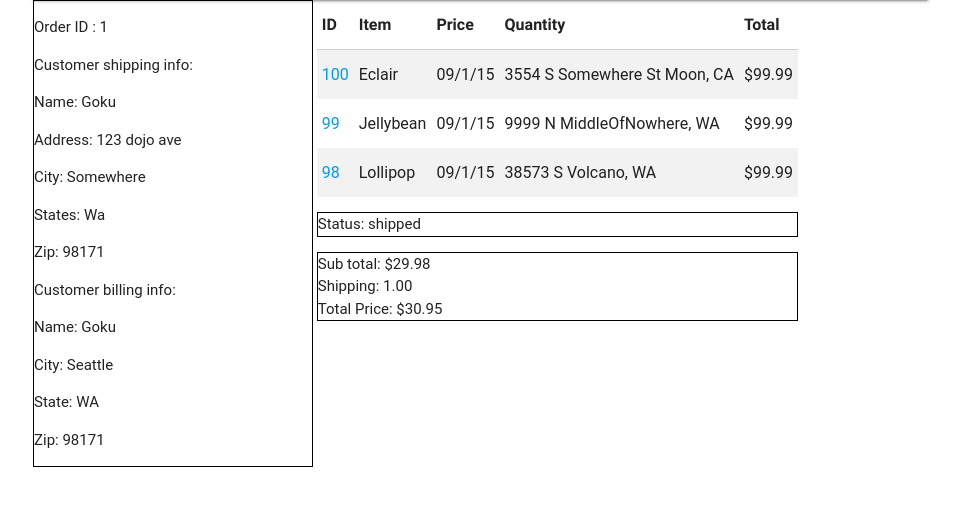
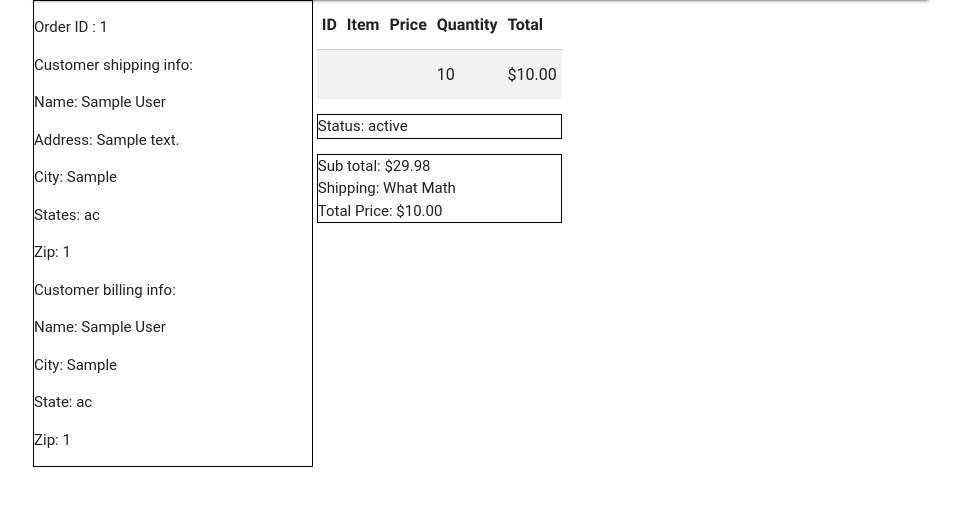
Before and after one commit to steven5210/eCommerce, a CodeIgniter app: page /orderPage/1 in a window 1280 px wide. Shown: the part 64-570 px from the top of the page, without its empty margins (159-1120 px from the left). Run offline with CodeIgniter, Linux system fonts and the light colour scheme; data comes from the database, SQL or seed files in the repository; tables that the repository leaves empty hold one stand-in row (values such as "Sample post"); some libraries are stand-ins or nearby versions; some web fonts are replaced.

Commit message:
Admin OrderID page done

```diff
--- a/application/config/routes.php
+++ b/application/config/routes.php
@@ -22,8 +22,6 @@ $route['products'] = 'items/productsPage';
 // Main admin login redirect
 $route['ordersMain'] = 'admin_rights/admin_loggedIn';
 
-$route['orderPage'] = 'admin_rights/orderPage';
-
  // ajax-search-pagination
 
 $route['upload_product'] = 'admins/add_product';
--- a/application/controllers/admin_rights.php
+++ b/application/controllers/admin_rights.php
@@ -52,10 +52,12 @@ class admin_rights extends CI_Controller {
             $this->admin->delete_product($id);
             redirect('/products');
         }
-        public function orderPage()
+        public function orderPage($id)
         {
-        // $orders = $this->admin->get_all_admin_orders();
-        $this->load->view('OrderPage');
+        $orders = $this->admin->get_all_order_by_id($id);
+        $order = $this->admin->get_by_order($id);
+        $this->load->view('OrderPage',
+                        array('order' => $order, 'orders' => $orders));
         }
         public function get_admin_products()
         {
--- a/application/views/OrderPage.php
+++ b/application/views/OrderPage.php
@@ -43,18 +43,18 @@
   </nav>
   <div class='orderID'>
   	<ul>
-  		<li><p>Order ID : 1</p><li>
+  		<li><p>Order ID : <?=$order['order_id']?></p><li>
   		<li><p>Customer shipping info:</p></li>
-  		<li><p>Name: Goku</p></li>
-  		<li><p>Address: 123 dojo ave</p></li>
-  		<li><p>City: Somewhere</p></li>
-  		<li><p>States: Wa</p></li>
-  		<li><p>Zip: 98171</p></li>
+  		<li><p>Name: <?=$order['ship_name']?></p></li>
+  		<li><p>Address: <?=$order['ship_address']?></p></li>
+  		<li><p>City: <?=$order['ship_city']?></p></li>
+  		<li><p>States: <?=$order['ship_state']?></p></li>
+  		<li><p>Zip: <?=$order['ship_zipcode']?></p></li>
   		<li><p>Customer billing info: </p></li>
-  		<li><p>Name: Goku</p></li>
-  		<li><p>City: Seattle</p></li>
-  		<li><p>State: WA</p></li>
-  		<li><p>Zip: 98171</p></li>
+  		<li><p>Name: <?=$order['bill_name']?></p></li>
+  		<li><p>City: <?=$order['bill_city']?></p></li>
+  		<li><p>State: <?=$order['bill_state']?></p></li>
+  		<li><p>Zip: <?=$order['bill_zipcode']?></p></li>
   	</ul>
 
   </div>
@@ -70,36 +70,22 @@
               <th data-field="total">Total</th>
           </tr>
         </thead>
-
         <tbody>
- <!-- echo out data with a for loop here -->
           <tr>
-            <td><a href="/orderPage">100</a></td>
-            <td>Eclair</td>
-            <td>09/1/15</td>
-            <td>3554 S Somewhere St Moon, CA</td>
-            <td>$99.99</td>
+<!-- echo out data with a for loop here -->
+<?php           foreach($orders as $order)
+                {?>
+            <td><a href="/product_info/<?=$order['item_id']?>"><?=$order['item_id']?></a></td>
+            <td><?=$order['category_name']?></td>
+            <td><?=$order['item_price']?></td>
+            <td><?=$order['quantity']?></td>
+            <td>$<?=$order['total_price']?></td>
           </tr>
-          <tr>
-            <td><a href="">99</a></td>
-            <td>Jellybean</td>
-            <td>09/1/15</td>
-            <td>9999 N MiddleOfNowhere, WA</td>
-            <td>$99.99</td>
-		  </td>
-          </tr>
-          <tr>
-            <td><a href="">98</a></td>
-            <td>Lollipop</td>
-            <td>09/1/15</td>
-            <td>38573 S Volcano, WA</td>
-            <td>$99.99</td>
-		  </td>
-          </tr>
+<?php           }?>
         </tbody>
       </table>
       <ul>
-        <li><p class='border'>Status: shipped</p><p class='border'>Sub total: $29.98 <br>Shipping: 1.00 <br>Total Price: $30.95</p></li>
+        <li><p class='border'>Status: <?=$order['status']?></p><p class='border'>Sub total: $29.98 <br>Shipping: What Math <br>Total Price: $<?=$order['total_price']?></p></li>
       </ul>
   </div>
 
```
Also changed, not shown: application/models/admin.php (+40 -0 lines), 1 other file.
